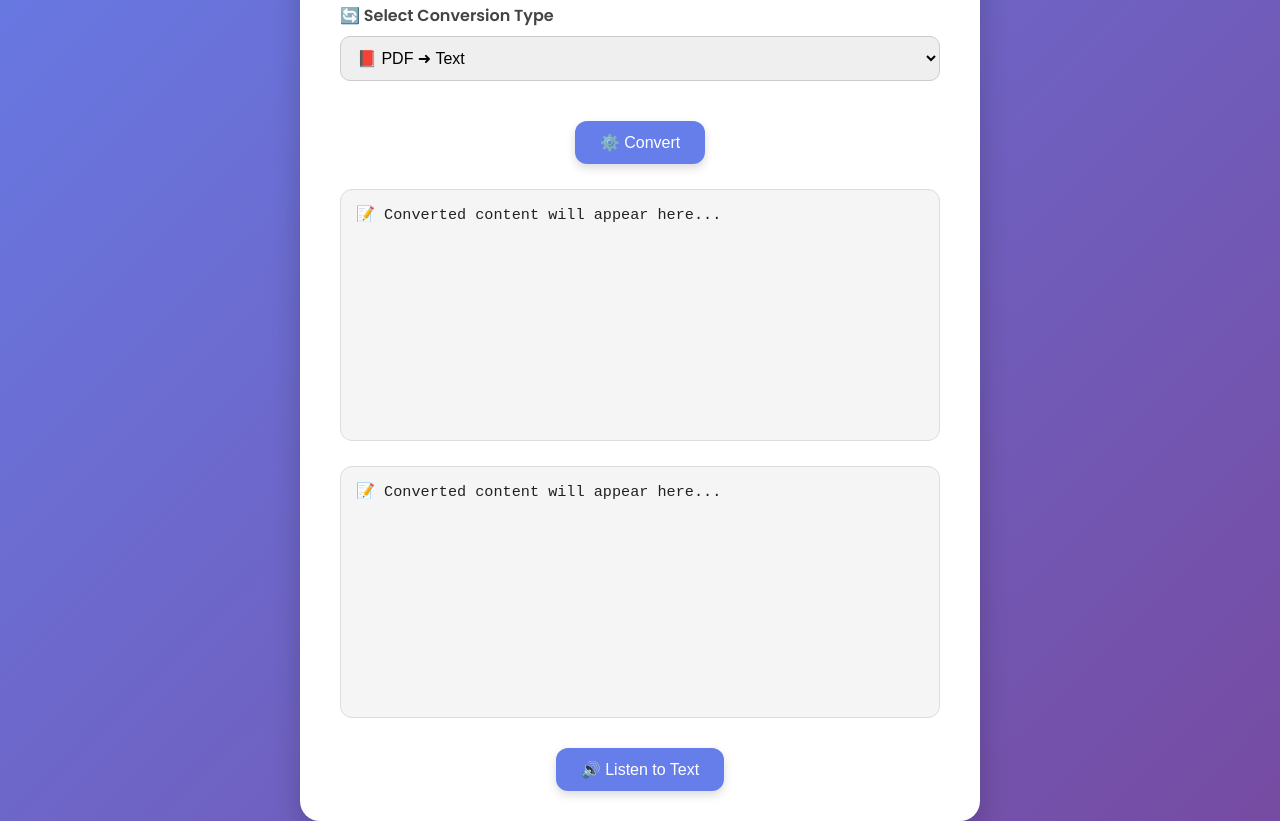
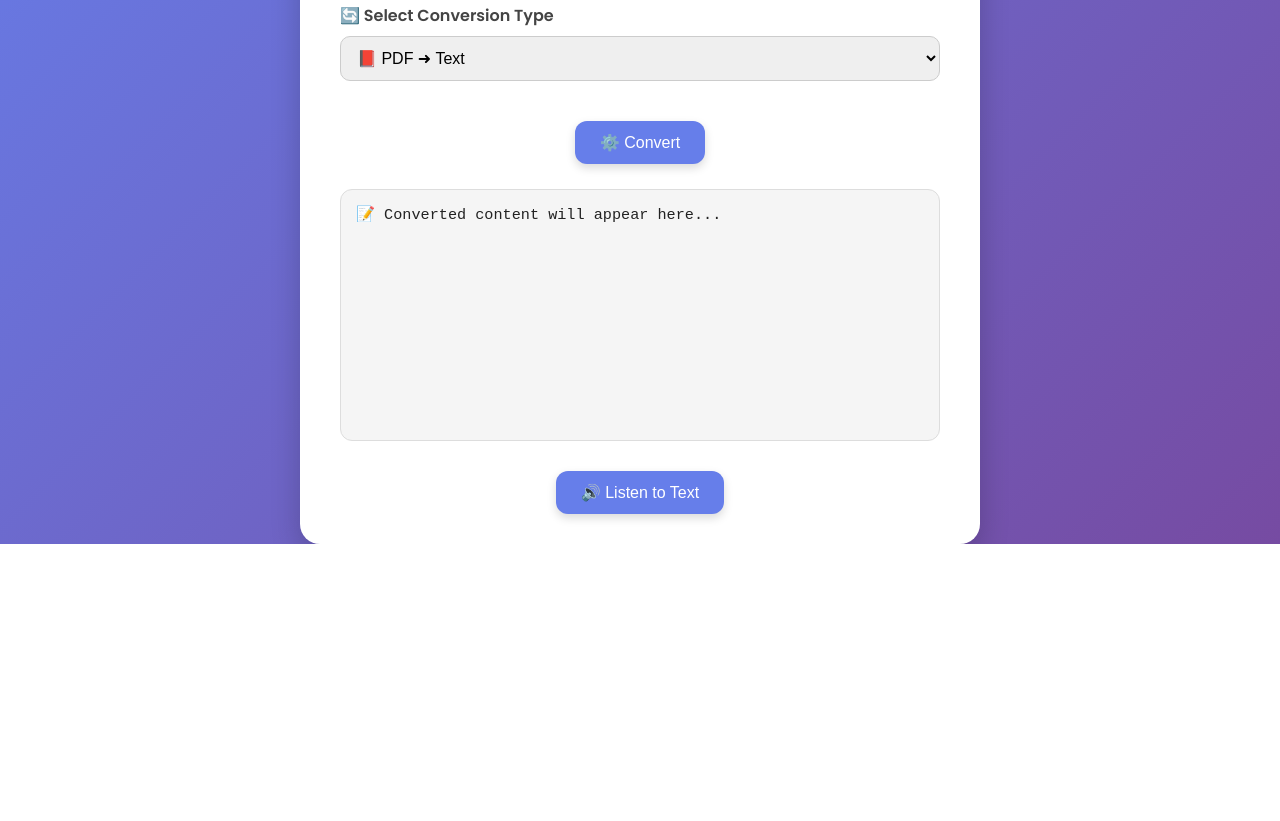
Before and after one commit to ujjawal-cric/DocuMate, a website: page client/index.html in a window 1280 px wide. Shown: the part 283-1104 px from the top of the page. After the commit the page ends 827 px from the top, so only its background shows below. Drawn offline with Linux system fonts and the light colour scheme.

Commit message:
Update index.html

```diff
--- a/client/index.html
+++ b/client/index.html
@@ -30,7 +30,7 @@
     <button class="convert-btn" onclick="convert()">⚙️ Convert</button>
 
     <pre id="output" class="output-box">📝 Converted content will appear here...</pre>
-    <pre id="output" class="output-box">📝 Converted content will appear here...</pre>
+
     <pre id="output"></pre>
 <div id="spinner" style="display:none; margin-top: 10px;">
   🔄 <em>Processing, please wait...</em>
```
